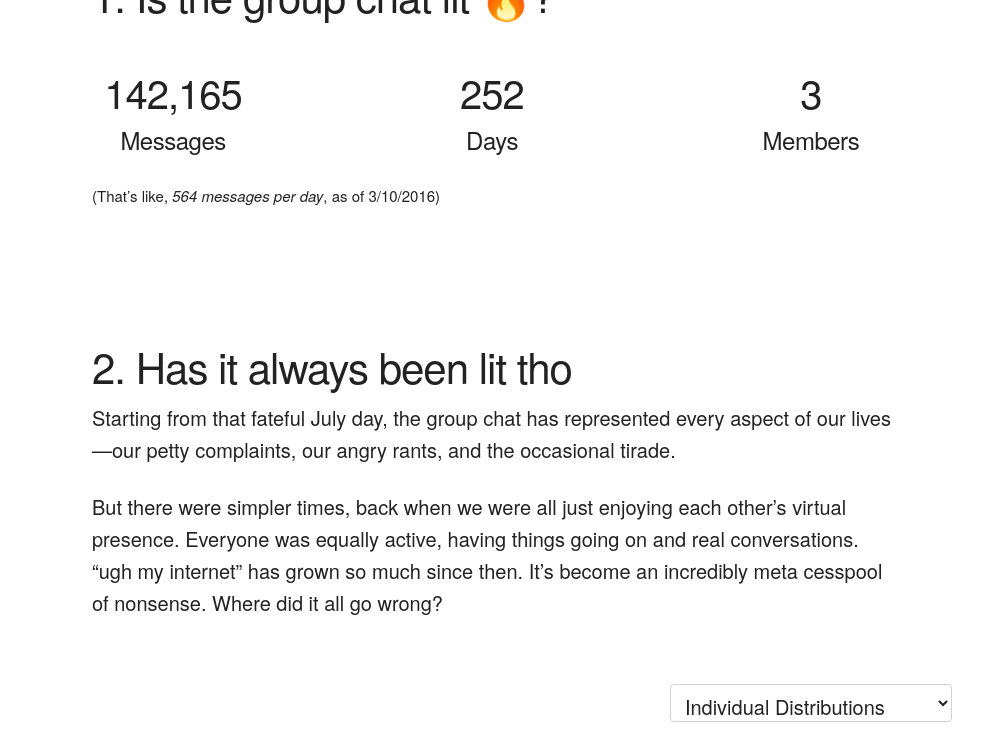
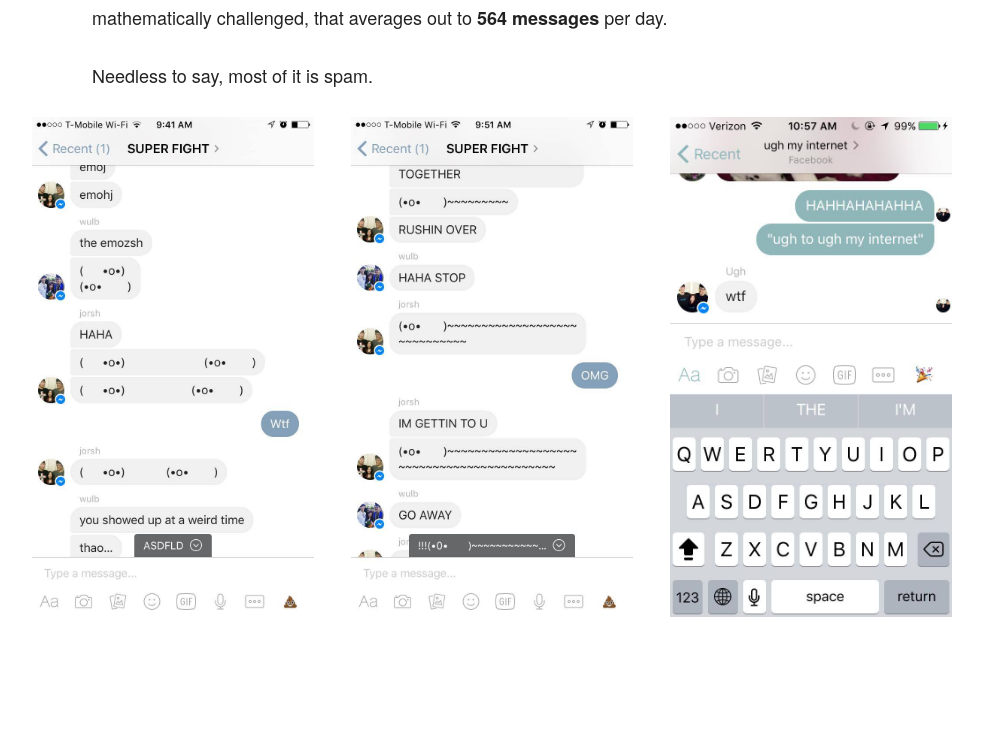
Before and after one commit to wilburc/ughmyinternet, a plain HTML site: page index.html in a window 1280 px wide. Shown: the part 786-1530 px from the top of the page, without its empty margins (148-1131 px from the left). Drawn offline with nearby package versions, Linux system fonts and the light colour scheme.

Commit message:
im going to regret this

```diff
--- a/Skeleton-2.0.4 4/css/skeleton.css
+++ b/Skeleton-2.0.4 4/css/skeleton.css
@@ -121,16 +121,17 @@ are based on 10px sizing. So basically 1.5rem = 15px :) */
 html {
   font-size: 62.5%; }
 body {
-  font-size: 2em; /* currently ems cause chrome bug misinterpreting rems on body element */
-  line-height: 1.6;
+  font-size: 1.8em; /* currently ems cause chrome bug misinterpreting rems on body element */
+  line-height: 1.8;
   font-weight: 300;
-  font-family: "museo-sans", "HelveticaNeue", "Helvetica Neue", Helvetica, Arial, sans-serif;
+  font-family: "usual", "HelveticaNeue", "Helvetica Neue", Helvetica, Arial, sans-serif;
   color: #222; }
 
 
 /* Typography
 –––––––––––––––––––––––––––––––––––––––––––––––––– */
 h1, h2, h3, h4, h5, h6 {
+  /*font-family:"ff-tisa-sans-web-pro", "helveticaneue", sans-serif;*/
   margin-top: 2rem;
   margin-bottom: 1rem;
   font-weight: 300; }
@@ -143,10 +144,10 @@ h6 { font-size: 1.5rem; line-height: 1.6;  letter-spacing: 0; }
 
 /* Larger than phablet */
 @media (min-width: 550px) {
-  h1 { font-size: 5.0rem; }
-  h2 { font-size: 4.2rem; }
-  h3 { font-size: 3.6rem; }
-  h4 { font-size: 3.0rem; }
+  h1 { font-size: 4.882rem; }
+  h2 { font-size: 3.906rem; }
+  h3 { font-size: 3.126rem; }
+  h4 { font-size: 2.5rem; }
   h5 { font-size: 2.4rem; }
   h6 { font-size: 1.5rem; }
 }
--- a/css/main.css
+++ b/css/main.css
@@ -1,9 +1,13 @@
 .text-centered{
 	margin:0 auto;
-	padding:0 60px;
 }
 
+@media (min-width: 480px) {
 
+		.text-centered{
+			padding:0 60px;
+		}
+	}
 
 .section{
 	padding:30px;
@@ -31,3 +35,8 @@
 .stat-description{
 	margin-top:0;
 }
+
+img{
+	max-width:100%;
+	max-height:100%;
+}
--- a/index.html
+++ b/index.html
@@ -64,7 +64,7 @@
       <div class='text-centered'>
         <h2>1. Is the group chat lit &#x1F525;?</h2>
       </div>
-      <div class='row stat-row'>
+      <!-- <div class='row stat-row'>
         <div class='one-third column stat'>
           <h2 class='stat-value message-count'>
 
@@ -88,13 +88,28 @@
           <h5 class='stat-description'>
             Members
           </h5>
-        </div>
+        </div> -->
         <div class='text-centered'>
-          <small>(That’s like, <i><span class='daily-average'></span> messages per day</i>, as of <span class='last-updated'></span>)</small>
+          <p> As of <b><span class='last-updated'></span></b>, there have been <b><span class='message-count'></span> messages</b> by <b><span class='member-count'></span> people</b> over <b><span class='day-count'></span> days</b>. For those mathematically challenged, that averages out to <b><span class='daily-average'></span> messages</b> per day.
+          </p>
+          <p>
+           Needless to say, most of it is spam.
+          </p>
         </div>
         <script type="text/javascript" src="jquery-csv-master/src/jquery.csv.js">
+        </script>
+        <div class='row'>
+          <div class='one-third column'>
+            <img src='files/wtf2.jpg' />
+          </div>
+          <div class='one-third column'>
+            <img src='files/wtf1.jpg' />
+          </div>
+          <div class='one-third column'>
+            <img src='files/wtf3.jpg' />
+          </div>
 
-        </script>
+        </div>
       </div>
     </div>
   </div>
@@ -131,7 +146,7 @@
           The line chart itself already tells a story: three friends begin on this adventure, happily talking about their post-college lives. “wilb” complaining about the hour-long commute to downtown Chicago, “thao” complaining about the time-zone differences in her online Vietnamese class, and “josh” complaining about his usual bs. Thao’s class ends in late-August, and she falls back into her old habits of sleeping until 3pm, effectively disappearing from the group chat.
         </p>
         <p>
-          Meanwhile, “ugh my internet” escalates into something <i>else</i>. A combination of boredom, frustration, and gossip grow the chat exponentially—but only on weekdays. The dips in the chart represent the weekends—where people actually do things. Winter break is also represented as a sharp drop in messages, but “ugh my internet” comes back in full force come 2016. Thao shows up every now and then as well, but more like “that neighbor who has a copy of your keys and randomly shows up unnanounced.”
+          Meanwhile, “ugh my internet” escalated into something <i>else</i>. A combination of boredom, frustration, and gossip grow the chat exponentially—but only on weekdays. The dips in the chart represent the weekends—when people actually do things. Winter break is also represented as a sharp drop in messages, but “ugh my internet” comes back in full force come 2016. Thao shows up every now and then as well, but more like “that neighbor who has a copy of your keys and randomly shows up unnanounced.”
         </p>
       </div>
     </div>
```
Also changed, not shown: files/wtf1.jpg (added), files/wtf2.jpg (added), files/wtf3.jpg (added).
